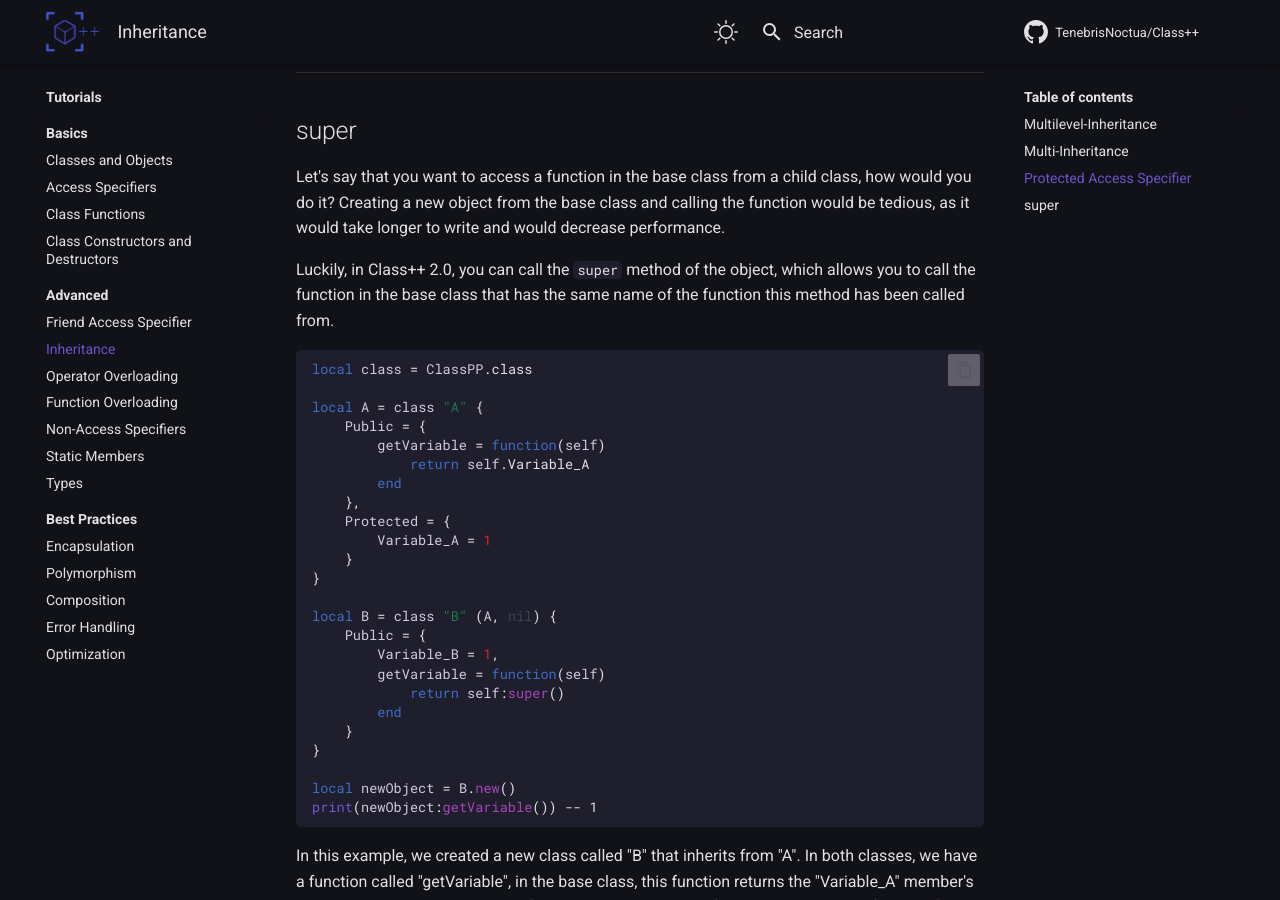
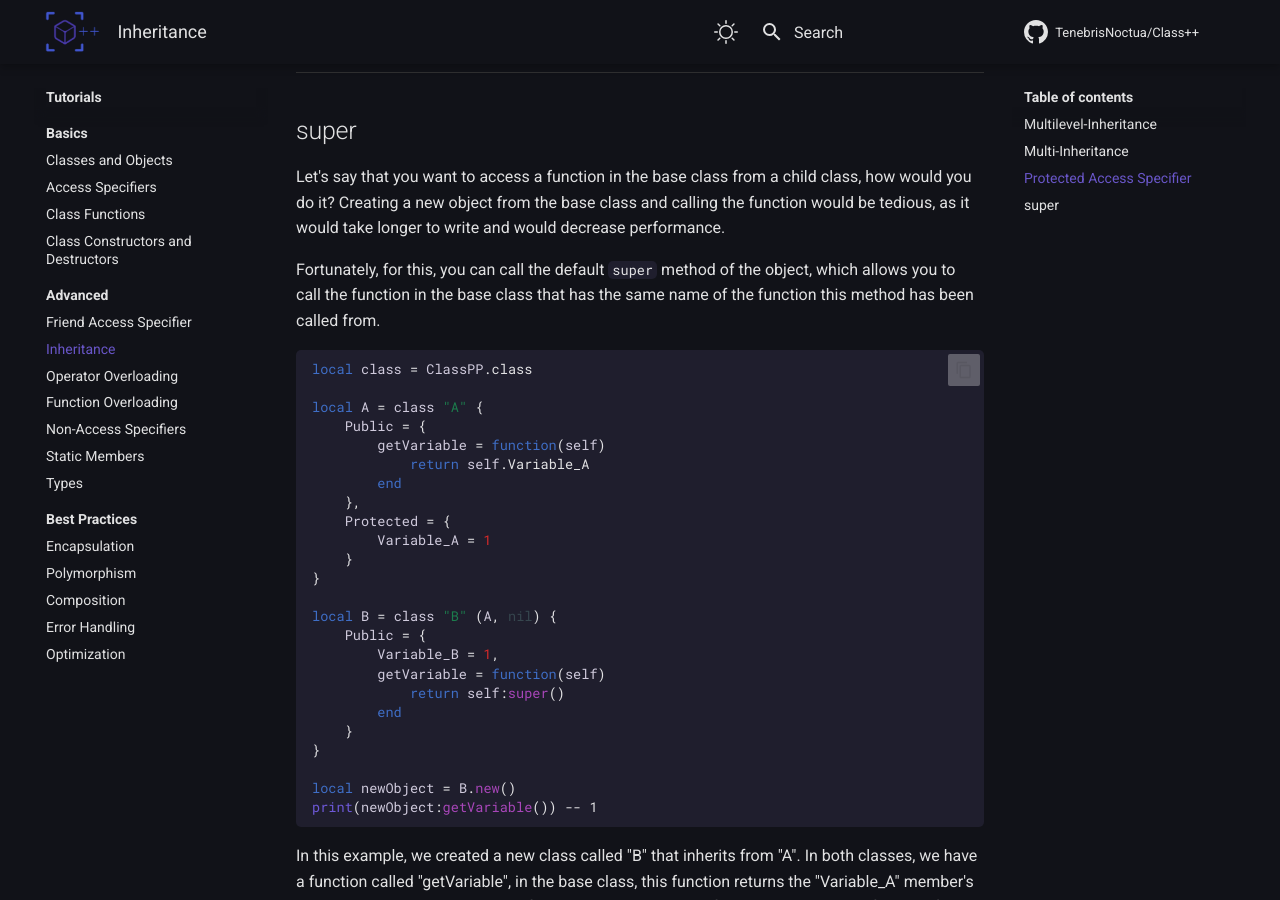
Before and after one commit to TenebrisNoctua/ClassPP, an MkDocs documentation site: the page built from docs/tutorials/advanced/inheritance.md, in a window 1280 px wide and 900 px high, scrolled down 3288 px. Built offline with MkDocs 1.6.1 and Material for MkDocs 9.7.7, drawn with Linux system fonts in a browser that asks for light colours; comment, search, counter and statistics services are not loaded; the version menu is left out.

Commit message:
Update the Documentation

````diff
--- a/docs/tutorials/advanced/inheritance.md
+++ b/docs/tutorials/advanced/inheritance.md
@@ -110,7 +110,7 @@
 
 ## Protected Access Specifier
 
-In the [Access Specifiers](accessSpecifiers.md) section, you have learned that there are 4 access specifiers in Class++, so far you have seen `Public`, `Private` and `Friend`.
+In the [Access Specifiers](../basics/accessSpecifiers.md) section, you have learned that there are 4 access specifiers in Class++, so far you have seen `Public`, `Private` and `Friend`.
 The fourth specifier, `Protected`, is pretty much the same as the `Private`, however, aside from the class members, inherited classes will also be able to access these members.
 
 ```lua
@@ -148,7 +148,7 @@
 Let's say that you want to access a function in the base class from a child class, how would you do it?
 Creating a new object from the base class and calling the function would be tedious, as it would take longer to write and would decrease performance.
 
-Luckily, in Class++ 2.0, you can call the `super` method of the object, which allows you to call the function in the base class that has the same name of the function this method has been called from.
+Fortunately, for this, you can call the default `super` method of the object, which allows you to call the function in the base class that has the same name of the function this method has been called from.
 
 ```lua
 local class = ClassPP.class
````
